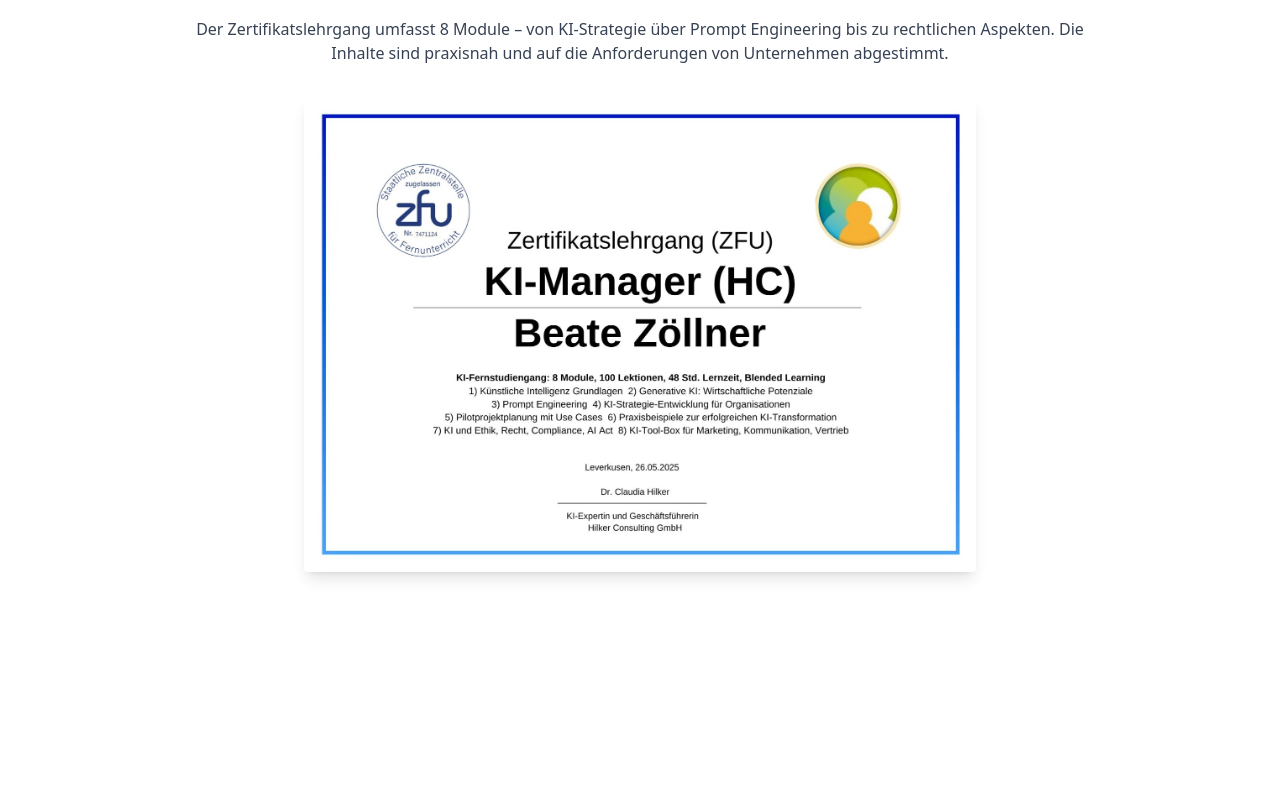
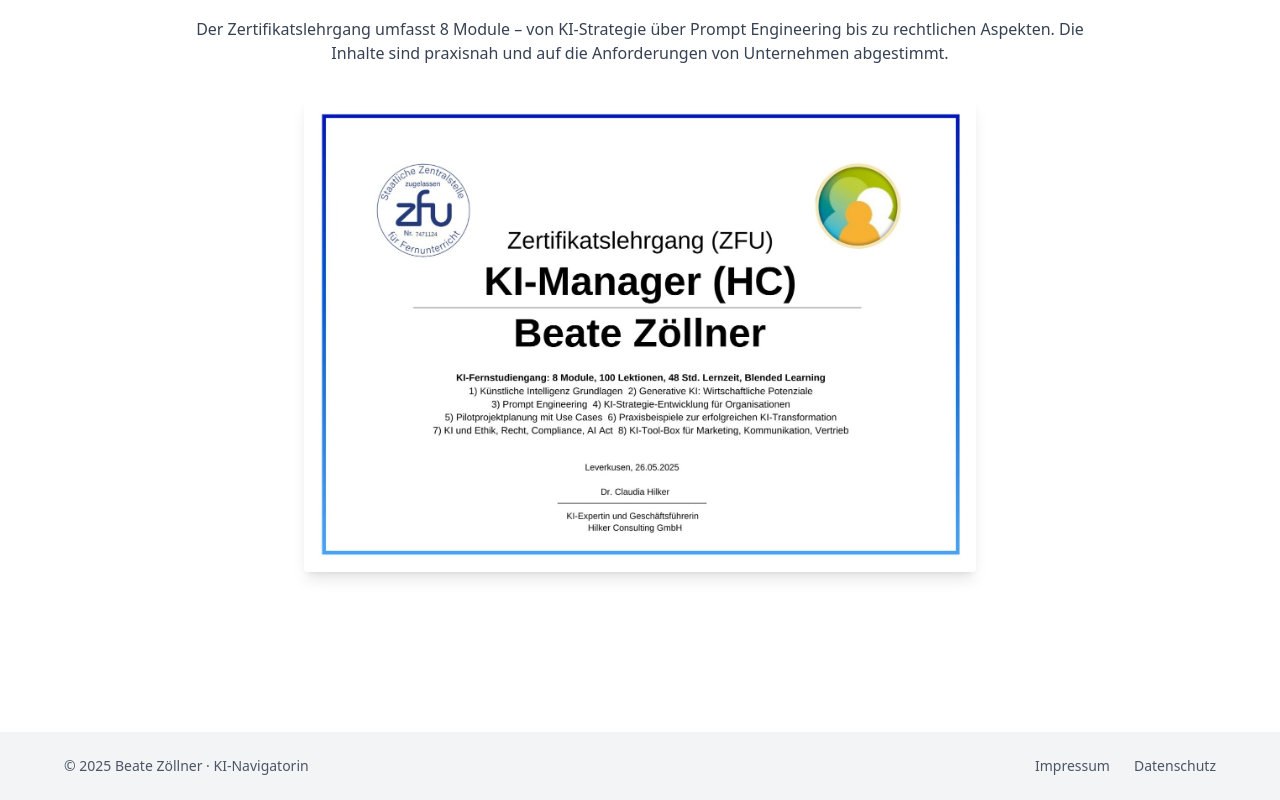
Before and after one commit to martenzoe/ki-navigator, a React (Vite) app: page / in a window 1280 px wide. Shown: the part 5162-5962 px from the top of the page. Before the commit the page ends 5814 px from the top, so only its background shows below. Built offline with nearby package versions, Linux system fonts and the light colour scheme.

Commit message:
Add footer and placeholder pages for Impressum and Datenschutz

```diff
--- a/src/App.jsx
+++ b/src/App.jsx
@@ -6,6 +6,8 @@ import Method from "./sections/Method";
 import Why from "./sections/Why";
 import Contact from "./sections/Contact";
 import Certificate from "./sections/Certificate";
+import Footer from "./components/Footer";
+
 
 function App() {
   return (
@@ -18,6 +20,7 @@ function App() {
       <Why />
       <Contact />
       <Certificate />
+      <Footer />
     </div>
   );
 }
--- /dev/null
+++ b/src/components/Footer.jsx
@@ -0,0 +1,13 @@
+export default function Footer() {
+  return (
+    <footer className="bg-gray-100 text-sm text-gray-600 py-6 px-4 mt-20">
+      <div className="max-w-6xl mx-auto flex flex-col md:flex-row justify-between items-center gap-4">
+        <p>&copy; {new Date().getFullYear()} Beate Zöllner · KI-Navigatorin</p>
+        <div className="flex gap-6">
+          <a href="/impressum" className="hover:underline">Impressum</a>
+          <a href="/datenschutz" className="hover:underline">Datenschutz</a>
+        </div>
+      </div>
+    </footer>
+  );
+}
--- /dev/null
+++ b/src/pages/Datenschutz.jsx
@@ -0,0 +1,9 @@
+export default function Datenschutz() {
+  return (
+    <section className="min-h-screen py-20 px-6 max-w-3xl mx-auto text-gray-800">
+      <h1 className="text-3xl font-semibold mb-6">Datenschutzerklärung</h1>
+      <p className="mb-4">Platzhalter für DSGVO-konforme Datenschutzerklärung.</p>
+      <p>Angaben zu Verarbeitung personenbezogener Daten, Kontaktformular, Drittanbieter, Cookies etc.</p>
+    </section>
+  );
+}
--- /dev/null
+++ b/src/pages/Impressum.jsx
@@ -0,0 +1,9 @@
+export default function Impressum() {
+  return (
+    <section className="min-h-screen py-20 px-6 max-w-3xl mx-auto text-gray-800">
+      <h1 className="text-3xl font-semibold mb-6">Impressum</h1>
+      <p className="mb-4">Platzhalter für gesetzlich erforderliche Anbieterkennzeichnung.</p>
+      <p>Name, Adresse, E-Mail, Telefonnummer, Verantwortlich für den Inhalt nach § 55 Abs. 2 RStV, etc.</p>
+    </section>
+  );
+}
```
